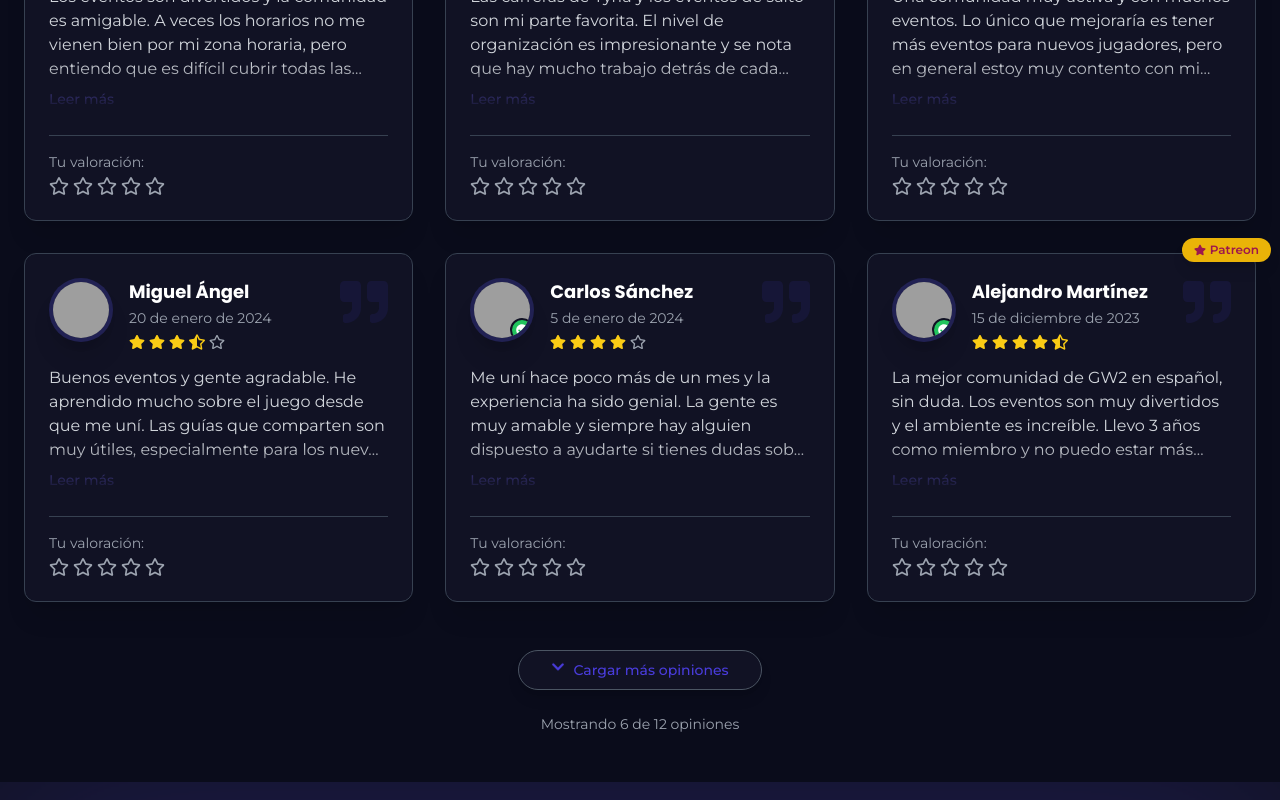
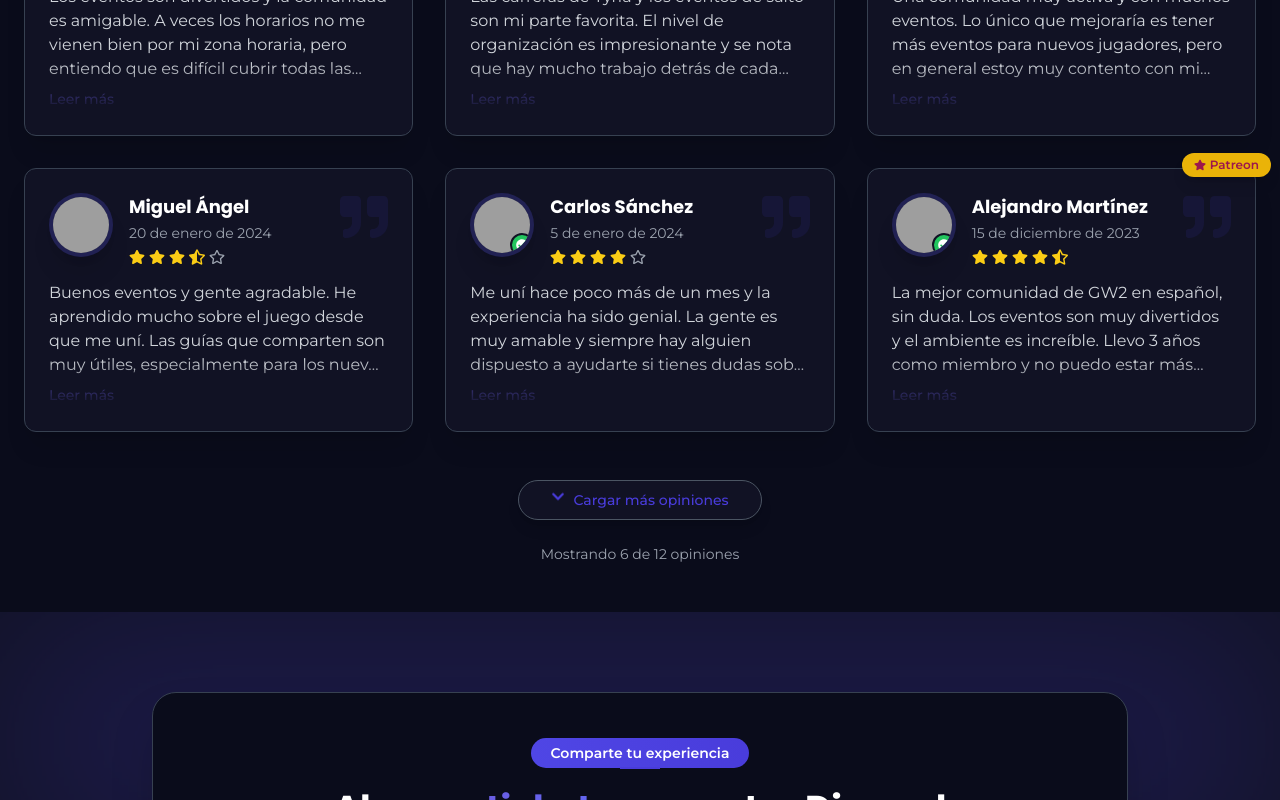
Before and after one commit to persecucion/GW2-WEB, a Next.js app: page /reviews in a window 1280 px wide. Shown: the part 1260-2060 px from the top of the page. Built offline with nearby package versions, Linux system fonts and the light colour scheme; grey boxes are pictures that could not be loaded.

Commit message:
Update page.tsx

```diff
--- a/app/reviews/page.tsx
+++ b/app/reviews/page.tsx
@@ -72,12 +72,6 @@ interface Review {
   content: string
   date: string
   verified: boolean
-  userRating?: number // Rating dado por el usuario actual
-}
-
-// Sistema de ratings de usuario
-interface UserRatingsData {
-  [reviewId: string]: number
 }
 
 // Notificación
@@ -97,13 +91,10 @@ export default function ReviewsPage() {
   const [filter, setFilter] = useState<"all" | "member" | "patreon" | "moderator">("all")
   const [sortOrder, setSortOrder] = useState<"recent" | "highest" | "lowest">("recent")
   const [isFiltersVisible, setIsFiltersVisible] = useState(false)
-  const [userRatings, setUserRatings] = useState<UserRatingsData>({})
   const [expandedReview, setExpandedReview] = useState<number | null>(null)
   const [currentPage, setCurrentPage] = useState(1)
   const reviewsPerPage = 6
   const [loadingMore, setLoadingMore] = useState(false)
-  const [activeStars, setActiveStars] = useState<{ [key: string]: number }>({})
-  const [hoverStars, setHoverStars] = useState<{ [key: string]: number }>({})
   const [notification, setNotification] = useState<Notification | null>(null)
 
   // Sistema de notificaciones en página
@@ -155,24 +146,6 @@ export default function ReviewsPage() {
           // No mostrar alerta al usuario, simplemente loguear el error
         })
 
-      // Cargar ratings guardados para mostrar UI correcta (solo para esta sesión)
-      const savedRatings = localStorage.getItem("gw2_user_ratings")
-      if (savedRatings) {
-        try {
-          const ratings = JSON.parse(savedRatings)
-          setUserRatings(ratings)
-
-          // Actualizar UI de estrellas activas
-          const activeStarsState: { [key: string]: number } = {}
-          Object.entries(ratings).forEach(([reviewId, rating]) => {
-            activeStarsState[reviewId] = rating as number
-          })
-          setActiveStars(activeStarsState)
-        } catch (error) {
-          console.error("Error al cargar ratings guardados:", error)
-        }
-      }
-
       // Inicializar AOS
       AOS.init({
         duration: 1000,
@@ -184,93 +157,6 @@ export default function ReviewsPage() {
       window.scrollTo(0, 0)
     }
   }, [])
-
-  // Función para calificar una reseña
-  const handleRateReview = async (reviewId: number, rating: number) => {
-    const reviewIdStr = reviewId.toString()
-
-    try {
-      // Mostrar notificación de carga
-      showNotification("info", "Guardando tu calificación...", 0)
-
-      // Llamar a la API para guardar la calificación
-      const response = await fetch("/api/reviews", {
-        method: "POST",
-        headers: {
-          "Content-Type": "application/json",
-        },
-        body: JSON.stringify({
-          reviewId,
-          rating,
-        }),
-      })
-
-      // Cerrar notificación de carga
-      closeNotification()
-
-      // Verificar si la respuesta es exitosa
-      if (!response.ok) {
-        const errorData = await response.json().catch(() => ({}))
-        console.error("Error en la respuesta:", response.status, errorData)
-        throw new Error(errorData.error || `Error ${response.status}: No se pudo guardar la calificación`)
-      }
-
-      const data = await response.json()
-
-      // Guardar la calificación del usuario (solo para esta sesión)
-      const updatedRatings = {
-        ...userRatings,
-        [reviewIdStr]: rating,
-      }
-      setUserRatings(updatedRatings)
-
-      // Actualizar UI de estrellas
-      setActiveStars((prev) => ({
-        ...prev,
-        [reviewIdStr]: rating,
-      }))
-
-      // Guardar rating en localStorage (solo para esta sesión)
-      localStorage.setItem("gw2_user_ratings", JSON.stringify(updatedRatings))
-
-      // Actualizar el estado de las reseñas con la nueva calificación promedio
-      if (data.review && data.review.rating) {
-        const updatedReviews = reviews.map((review) => {
-          if (review.id === reviewId) {
-            return {
-              ...review,
-              rating: data.review.rating,
-            }
-          }
-          return review
-        })
-
-        setReviews(updatedReviews)
-        setFilteredReviews((prev) =>
-          prev.map((review) => (review.id === reviewId ? { ...review, rating: data.review.rating } : review)),
-        )
-      }
-
-      // Mostrar confirmación
-      showNotification("success", `Has calificado esta opinión con ${rating} estrellas.`)
-    } catch (error) {
-      console.error("Error al calificar:", error)
-      showNotification(
-        "error",
-        error instanceof Error ? error.message : "No se pudo guardar tu calificación. Inténtalo de nuevo más tarde.",
-      )
-
-      // Para depuración, intentar obtener información sobre el estado del sistema de archivos
-      fetch("/api/debug")
-        .then((res) => res.json())
-        .then((data) => {
-          console.log("Debug info:", data)
-        })
-        .catch((err) => {
-          console.error("Error al obtener información de depuración:", err)
-        })
-    }
-  }
 
   // Filtrar y ordenar reseñas
   useEffect(() => {
@@ -296,18 +182,10 @@ export default function ReviewsPage() {
         result.sort((a, b) => new Date(b.date).getTime() - new Date(a.date).getTime())
         break
       case "highest":
-        result.sort((a, b) => {
-          const ratingA = a.userRating || a.rating || 0
-          const ratingB = b.userRating || b.rating || 0
-          return ratingB - ratingA
-        })
+        result.sort((a, b) => b.rating - a.rating)
         break
       case "lowest":
-        result.sort((a, b) => {
-          const ratingA = a.userRating || a.rating || 0
-          const ratingB = b.userRating || b.rating || 0
-          return ratingA - ratingB
-        })
+        result.sort((a, b) => a.rating - b.rating)
         break
     }
 
@@ -369,7 +247,6 @@ export default function ReviewsPage() {
 
     // Calcular promedio usando valoraciones precargadas
     const sum = reviews.reduce((acc, review) => {
-      // Usar valoración precargada para el promedio general
       return acc + (review.rating || 0)
     }, 0)
 
@@ -722,8 +599,8 @@ export default function ReviewsPage() {
                           <h3 className="text-lg font-bold text-white">{review.author}</h3>
                           <span className="text-sm text-gray-400">{formatDate(review.date)}</span>
                           <div className="flex mt-1 space-x-1">
-                            {/* Mostrar estrellas - dar prioridad a la valoración personal si existe */}
-                            {renderStars(activeStars[review.id.toString()] || review.rating || 0)}
+                            {/* Mostrar estrellas de la valoración existente */}
+                            {renderStars(review.rating || 0)}
                           </div>
                         </div>
                       </div>
@@ -746,30 +623,6 @@ export default function ReviewsPage() {
                             {expandedReview === review.id ? "Leer menos" : "Leer más"}
                           </button>
                         )}
-                      </div>
-
-                      {/* Acciones de usuario - Solo valoración con estrellas */}
-                      <div className="mt-6 pt-4 border-t border-gray-700">
-                        <div>
-                          <p className="text-sm text-gray-400 mb-1">Tu valoración:</p>
-                          <div className="flex space-x-1">
-                            {[1, 2, 3, 4, 5].map((star) => (
-                              <button
-                                key={star}
-                                onClick={() => handleRateReview(review.id, star)}
-                                onMouseEnter={() => setHoverStars((prev) => ({ ...prev, [review.id]: star }))}
-                                onMouseLeave={() => setHoverStars((prev) => ({ ...prev, [review.id]: 0 }))}
-                                className="text-xl focus:outline-none transition-colors"
-                              >
-                                {star <= (hoverStars[review.id] || activeStars[review.id] || 0) ? (
-                                  <FaStar className="text-yellow-400" />
-                                ) : (
-                                  <FaRegStar className="text-gray-400 hover:text-yellow-400" />
-                                )}
-                              </button>
-                            ))}
-                          </div>
-                        </div>
                       </div>
                     </CardContent>
                   </Card>
```
